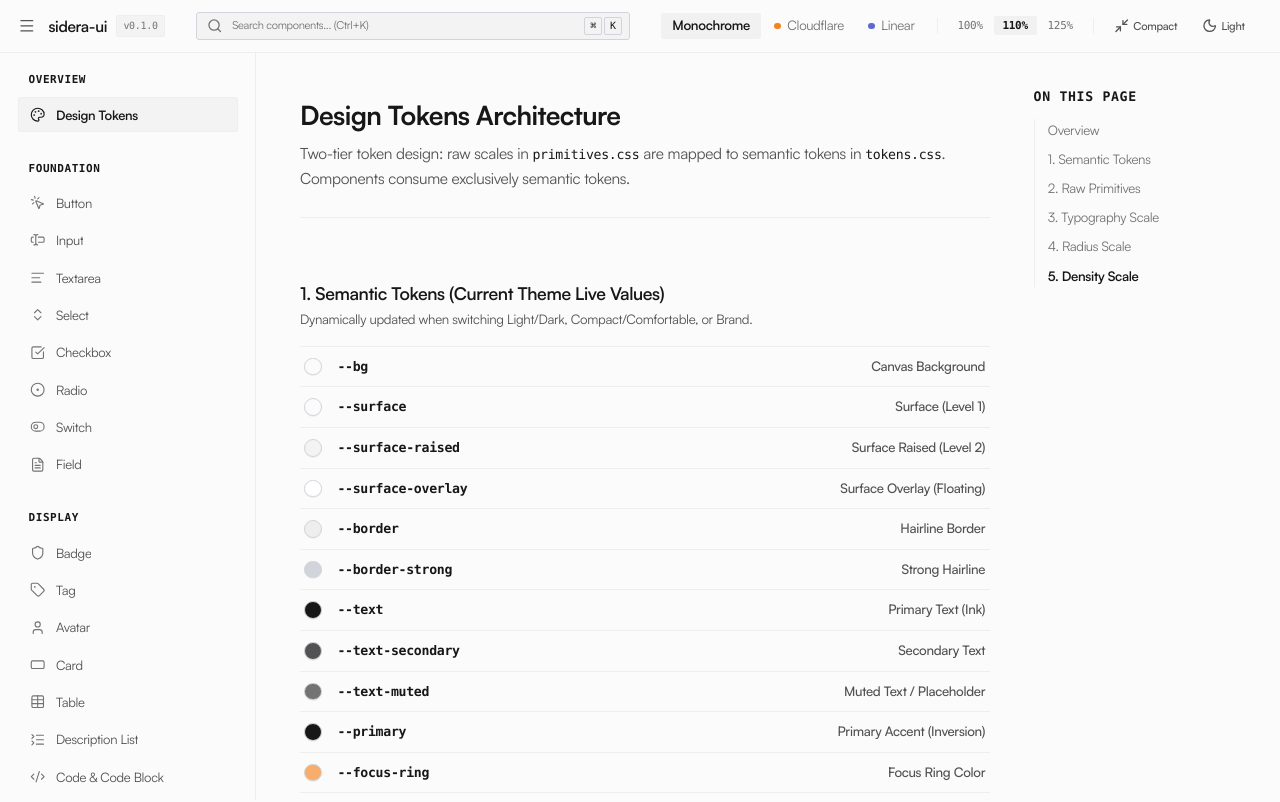
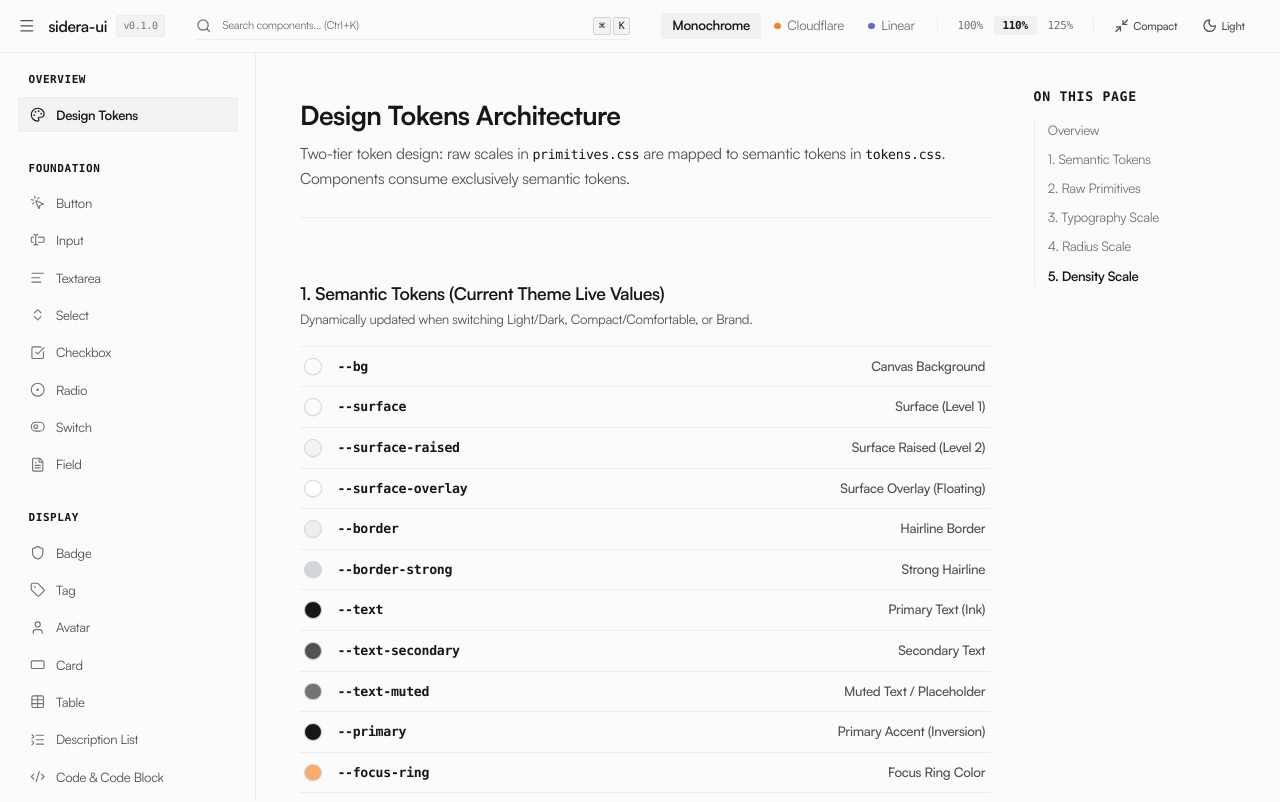
Before and after one commit to ryandaaa/sidera-ui, a React (Vite) app: page / in a window 1280 px wide. Shown: the top 802 px of the page. Built offline with nearby package versions, Linux system fonts and the light colour scheme.

Commit message:
feat(input): redesign Input and CommandSearch into boxless underline with smooth animated active bottom line

```diff
--- a/src/components/ui/CommandSearch/CommandSearch.tsx
+++ b/src/components/ui/CommandSearch/CommandSearch.tsx
@@ -47,12 +47,12 @@ export const CommandSearch = React.forwardRef<HTMLInputElement, CommandSearchPro
     return (
       <div
         className={cn(
-          'relative flex items-center w-full',
-          disabled && 'opacity-45 pointer-events-none',
+          'group relative flex items-center w-full',
+          disabled && 'opacity-40 pointer-events-none',
           className,
         )}
       >
-        <Search className="absolute left-2.5 h-3.5 w-3.5 pointer-events-none text-[var(--text-muted)]" />
+        <Search className="absolute left-0 h-3.5 w-3.5 pointer-events-none text-[var(--text-muted)] group-focus-within:text-[var(--text)] transition-colors duration-150" />
         <input
           ref={ref}
           type="text"
@@ -61,21 +61,25 @@ export const CommandSearch = React.forwardRef<HTMLInputElement, CommandSearchPro
           disabled={disabled}
           placeholder={placeholder}
           className={cn(
-            'flex w-full select-text text-xs text-[var(--text)] bg-[var(--surface-raised)]',
-            'rounded-[var(--radius-sm)] border border-[var(--border-strong)] pl-8 pr-16',
-            'placeholder:text-[var(--text-muted)] transition-colors duration-100',
+            'flex w-full select-text text-[var(--text)] bg-transparent',
+            'border-0 border-b border-[var(--border)] rounded-none',
+            'pl-6 pr-14 placeholder:text-[var(--text-muted)]',
+            'transition-colors duration-150',
             'hover:border-[var(--text-secondary)]',
-            'focus-visible:outline-none focus-visible:ring-2 focus-visible:ring-[var(--focus-ring)] focus-visible:border-transparent',
-            size === 'sm' ? 'h-[var(--control-h-sm)] text-[11px]' : 'h-[var(--control-h-md)] text-xs',
+            'focus:outline-none focus:ring-0',
+            size === 'sm'
+              ? 'h-[var(--control-h-sm)] text-[11px] pb-1 pt-1'
+              : 'h-[var(--control-h-md)] text-xs pb-1.5 pt-1.5',
           )}
           {...props}
         />
-        <div className="absolute right-2 flex items-center gap-1">
+
+        <div className="absolute right-0 flex items-center gap-1.5">
           {currentValue && (
             <button
               type="button"
               onClick={handleClear}
-              className="p-0.5 text-[var(--text-muted)] hover:text-[var(--text)] transition-colors"
+              className="p-0.5 text-[var(--text-muted)] hover:text-[var(--text)] transition-colors cursor-pointer"
               aria-label="Clear search"
             >
               <X className="h-3 w-3" />
@@ -88,6 +92,12 @@ export const CommandSearch = React.forwardRef<HTMLInputElement, CommandSearchPro
             </div>
           )}
         </div>
+
+        {/* Smooth animated active bottom line */}
+        <span
+          aria-hidden="true"
+          className="absolute bottom-0 left-0 right-0 h-[1.5px] bg-[var(--primary)] pointer-events-none origin-left scale-x-0 group-focus-within:scale-x-100 transition-transform duration-200 ease-[cubic-bezier(0.2,0,0,1)]"
+        />
       </div>
     )
   },
--- a/src/components/ui/Input/Input.tsx
+++ b/src/components/ui/Input/Input.tsx
@@ -4,23 +4,24 @@ import { cn } from '@/lib/cn'
 
 export const inputVariants = cva(
   [
-    'flex w-full select-text text-xs text-[var(--text)] bg-[var(--surface-raised)]',
-    'rounded-[var(--radius-sm)] border border-[var(--border-strong)]',
+    'flex w-full select-text text-[var(--text)] bg-transparent',
+    'border-0 border-b border-[var(--border)] rounded-none',
     'placeholder:text-[var(--text-muted)]',
-    'transition-colors duration-100',
-    'focus-visible:outline-none focus-visible:ring-2 focus-visible:ring-[var(--focus-ring)] focus-visible:border-transparent',
-    'disabled:pointer-events-none disabled:opacity-45',
+    'transition-colors duration-150',
+    'hover:border-[var(--text-secondary)]',
+    'focus:outline-none focus:ring-0',
+    'disabled:pointer-events-none disabled:opacity-40 disabled:border-dashed',
   ],
   {
     variants: {
       size: {
-        sm: 'h-[var(--control-h-sm)] px-2 text-[11px]',
-        md: 'h-[var(--control-h-md)] px-2.5 text-xs',
-        lg: 'h-[var(--control-h-lg)] px-3 text-xs',
+        sm: 'h-[var(--control-h-sm)] text-[11px] pb-1 pt-1',
+        md: 'h-[var(--control-h-md)] text-xs pb-1.5 pt-1.5',
+        lg: 'h-[var(--control-h-lg)] text-sm pb-2 pt-2',
       },
       hasError: {
-        true: 'border-[var(--danger)] focus-visible:ring-[var(--danger)]',
-        false: 'hover:border-[var(--text-secondary)]',
+        true: 'border-[var(--danger)]',
+        false: '',
       },
     },
     defaultVariants: {
@@ -41,8 +42,8 @@ export const Input = React.forwardRef<HTMLInputElement, InputProps>(
   (
     {
       className,
-      size,
-      hasError,
+      size = 'md',
+      hasError = false,
       leftElement,
       rightElement,
       disabled,
@@ -51,49 +52,50 @@ export const Input = React.forwardRef<HTMLInputElement, InputProps>(
     },
     ref,
   ) => {
-    if (leftElement || rightElement) {
     return (
       <div
         className={cn(
-            'relative flex items-center w-full',
-            disabled && 'opacity-45 pointer-events-none',
+          'group relative flex items-center w-full',
+          disabled && 'opacity-40 pointer-events-none',
+          className,
         )}
       >
         {leftElement && (
-            <div className="absolute left-2.5 flex items-center pointer-events-none text-[var(--text-muted)]">
+          <div className="absolute left-0 flex items-center pointer-events-none text-[var(--text-muted)] group-focus-within:text-[var(--text)] transition-colors duration-150">
             {leftElement}
           </div>
         )}
+
         <input
           ref={ref}
           type={type}
           disabled={disabled}
           aria-invalid={hasError ? 'true' : undefined}
           className={cn(
-              inputVariants({ size, hasError, className }),
-              leftElement && 'pl-8',
-              rightElement && 'pr-8',
+            inputVariants({ size, hasError }),
+            leftElement ? 'pl-6' : 'pl-0.5',
+            rightElement ? 'pr-7' : 'pr-0.5',
           )}
           {...props}
         />
+
         {rightElement && (
-            <div className="absolute right-2.5 flex items-center pointer-events-none text-[var(--text-muted)]">
+          <div className="absolute right-0 flex items-center text-[var(--text-muted)] group-focus-within:text-[var(--text)] transition-colors duration-150">
             {rightElement}
           </div>
         )}
+
+        {/* Smooth animated active bottom line */}
+        <span
+          aria-hidden="true"
+          className={cn(
+            'absolute bottom-0 left-0 right-0 h-[1.5px] pointer-events-none origin-left transition-transform duration-200 ease-[cubic-bezier(0.2,0,0,1)]',
+            hasError
+              ? 'bg-[var(--danger)] scale-x-100'
+              : 'bg-[var(--primary)] scale-x-0 group-focus-within:scale-x-100',
+          )}
+        />
       </div>
-      )
-    }
-
-    return (
-      <input
-        ref={ref}
-        type={type}
-        disabled={disabled}
-        aria-invalid={hasError ? 'true' : undefined}
-        className={cn(inputVariants({ size, hasError, className }))}
-        {...props}
-      />
     )
   },
 )
--- a/src/showcase/previews/InputPreview.tsx
+++ b/src/showcase/previews/InputPreview.tsx
@@ -61,7 +61,7 @@ export function InputPreview() {
   return (
     <ComponentDoc
       title="Input"
-      description="Single-line text input control. Token-bound surface, 1px border-strong, clear focus ring, optional icon slots."
+      description="Minimalist underline input control. Boxless flat baseline, smooth animated active bottom line transition, token-bound monochrome palette, and optional icon slots."
       componentPath="src/components/ui/Input"
       propsSpec={propsSpec}
       usageCode={usageCode}
```
Lines whose indentation alone changed are shown as unchanged.
